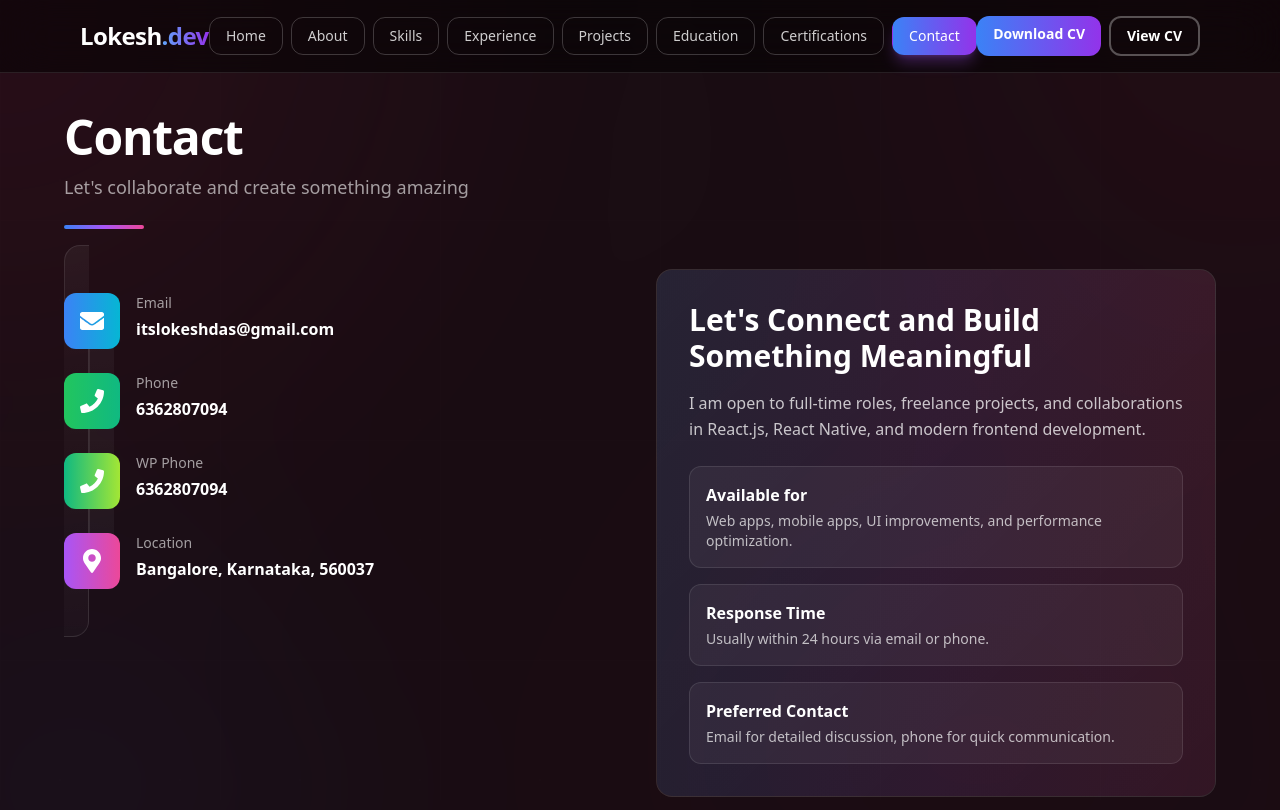
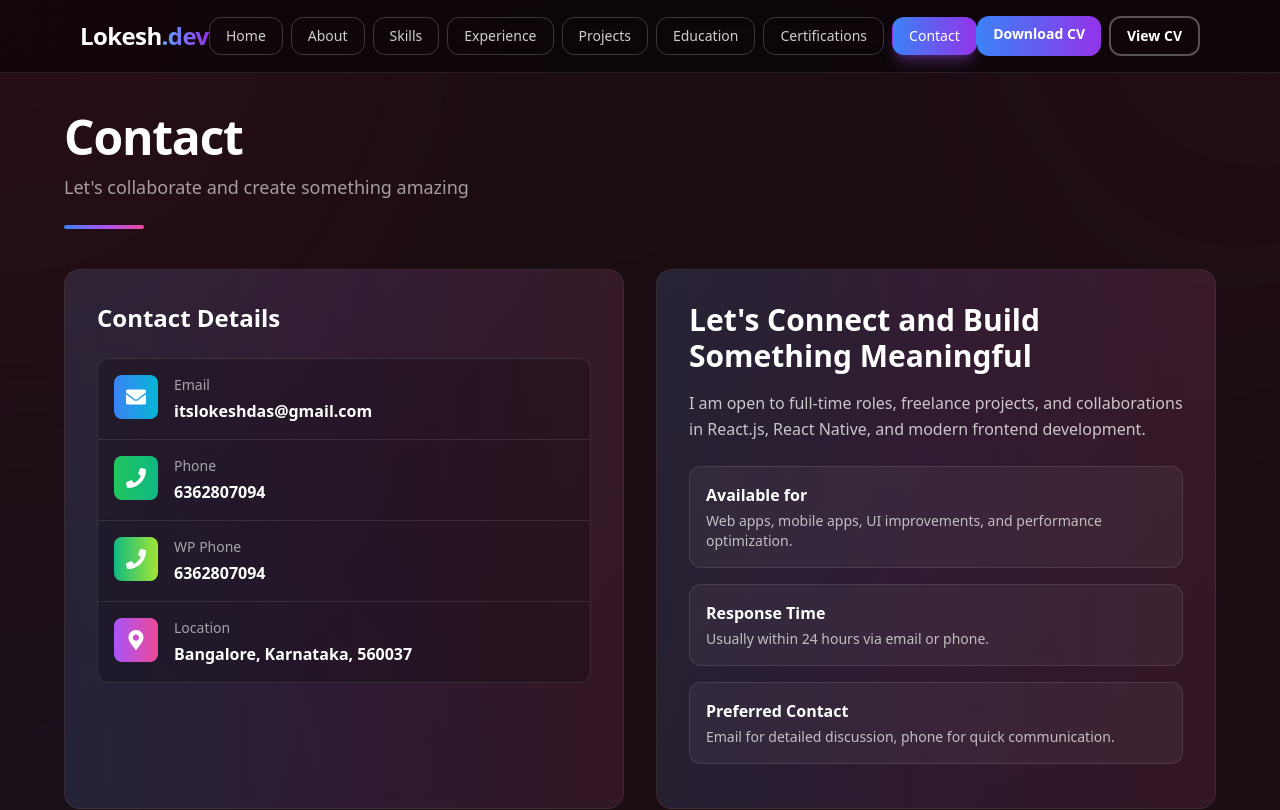
Before and after one commit to LokeshProject/ResumeApp, a React (Vite) app: page /contact in a window 1280 px wide. Shown: the top 810 px of the page. Built offline with nearby package versions, Linux system fonts and the light colour scheme.

Commit message:
update contact layout and whatsapp link; refresh build output
Refine the contact section into aligned equal-height panels, update WhatsApp contact behavior to open chat directly, and regenerate dist assets for deployment.

```diff
--- a/src/pages/Contact.jsx
+++ b/src/pages/Contact.jsx
@@ -5,10 +5,14 @@ import { FaEnvelope, FaPhone, FaMapMarkerAlt } from "react-icons/fa";
 import { motion } from "framer-motion";
 
 export default function Contact() {
+  const wpPhoneRaw = resumeData.wpPhone || resumeData.phone || "";
+  const wpDigits = wpPhoneRaw.replace(/\D/g, "");
+  const waNumber = wpDigits.length === 10 ? `91${wpDigits}` : wpDigits;
+
   const contactMethods = [
     { icon: FaEnvelope, label: "Email", value: resumeData.email, link: `mailto:${resumeData.email}`, color: "from-blue-500 to-cyan-500" },
     { icon: FaPhone, label: "Phone", value: resumeData.phone, link: `tel:${resumeData.phone}`, color: "from-green-500 to-emerald-500" },
-    { icon: FaPhone, label: "WP Phone", value: resumeData.wpPhone || resumeData.phone, link: `tel:${resumeData.wpPhone || resumeData.phone}`, color: "from-emerald-500 to-lime-400" },
+    { icon: FaPhone, label: "WP Phone", value: wpPhoneRaw, link: `https://wa.me/${waNumber}`, color: "from-emerald-500 to-lime-400" },
     { icon: FaMapMarkerAlt, label: "Location", value: resumeData.location, link: null, color: "from-purple-500 to-pink-500" },
   ];
 
@@ -17,41 +21,46 @@ export default function Contact() {
       <div className="max-w-6xl mx-auto">
         <SectionTitle title="Contact" subtitle="Let's collaborate and create something amazing" />
 
-        <div className="grid md:grid-cols-2 gap-8 items-start">
+        <div className="grid md:grid-cols-2 gap-8 md:items-stretch">
           {/* Contact Information */}
           <motion.div
             initial={{ opacity: 0, x: -30 }}
             whileInView={{ opacity: 1, x: 0 }}
             viewport={{ once: true }}
-            className="space-y-6"
+            className="h-full md:min-h-[540px] p-6 md:p-8 rounded-2xl border border-white/10 bg-gradient-to-br from-white/5 to-white/[0.02] card-hover relative overflow-hidden"
           >
+            <div className="absolute inset-0 bg-gradient-to-r from-blue-500/10 via-purple-500/10 to-pink-500/10" />
+            <div className="relative z-10">
+              <h3 className="text-xl md:text-2xl font-bold text-white mb-6">Contact Details</h3>
+              <div className="divide-y divide-white/10 rounded-xl border border-white/10 bg-black/20">
                 {contactMethods.map((method, index) => {
                   const Icon = method.icon;
                   return (
                     <motion.a
                       key={method.label}
                       href={method.link || "#"}
+                      target={method.label === "WP Phone" ? "_blank" : undefined}
+                      rel={method.label === "WP Phone" ? "noreferrer" : undefined}
                       initial={{ opacity: 0, x: -20 }}
                       whileInView={{ opacity: 1, x: 0 }}
-                  transition={{ delay: index * 0.1 }}
-                  whileHover={{ x: 10 }}
-                  className="group p-6 rounded-2xl border border-white/10 bg-gradient-to-br from-white/5 to-white/[0.02] hover:border-white/30 transition-all duration-300 card-hover relative overflow-hidden"
+                      transition={{ delay: index * 0.08 }}
+                      whileHover={{ x: 6 }}
+                      className="group flex items-start gap-4 px-4 py-4 transition-all duration-300 hover:bg-white/5"
                     >
-                  <div className={`absolute inset-0 bg-gradient-to-r ${method.color} opacity-0 group-hover:opacity-10 transition-opacity duration-300`} />
-                  <div className="relative z-10 flex items-start gap-4">
-                    <div className={`p-4 rounded-xl bg-gradient-to-r ${method.color} text-white flex-shrink-0`}>
-                      <Icon className="text-2xl" />
+                      <div className={`p-3 rounded-lg bg-gradient-to-r ${method.color} text-white flex-shrink-0`}>
+                        <Icon className="text-xl" />
                       </div>
                       <div>
                         <p className="text-white/60 text-sm font-medium">{method.label}</p>
-                      <p className="text-white font-semibold mt-1 group-hover:text-transparent group-hover:bg-clip-text group-hover:bg-gradient-to-r group-hover:from-blue-400 group-hover:to-purple-400 transition-all">
+                        <p className="text-white font-semibold mt-1 group-hover:text-transparent group-hover:bg-clip-text group-hover:bg-gradient-to-r group-hover:from-blue-300 group-hover:to-purple-300 transition-all">
                           {method.value}
                         </p>
-                    </div>
                       </div>
                     </motion.a>
                   );
                 })}
+              </div>
+            </div>
           </motion.div>
 
           {/* Right Side Content */}
@@ -59,10 +68,10 @@ export default function Contact() {
             initial={{ opacity: 0, x: 30 }}
             whileInView={{ opacity: 1, x: 0 }}
             viewport={{ once: true }}
-            className="p-8 rounded-2xl border border-white/10 bg-gradient-to-br from-white/5 to-white/[0.02] card-hover relative overflow-hidden"
+            className="h-full md:min-h-[540px] p-8 rounded-2xl border border-white/10 bg-gradient-to-br from-white/5 to-white/[0.02] card-hover relative overflow-hidden"
           >
             <div className="absolute inset-0 bg-gradient-to-r from-blue-500/10 via-purple-500/10 to-pink-500/10" />
-            <div className="relative z-10">
+            <div className="relative z-10 h-full flex flex-col">
               <h3 className="text-2xl md:text-3xl font-bold text-white leading-tight">
                 Let's Connect and Build Something Meaningful
               </h3>
```
Also changed, not shown: 4 other files (tests, documents, lock files or other folders). Lines whose indentation alone changed are shown as unchanged.
